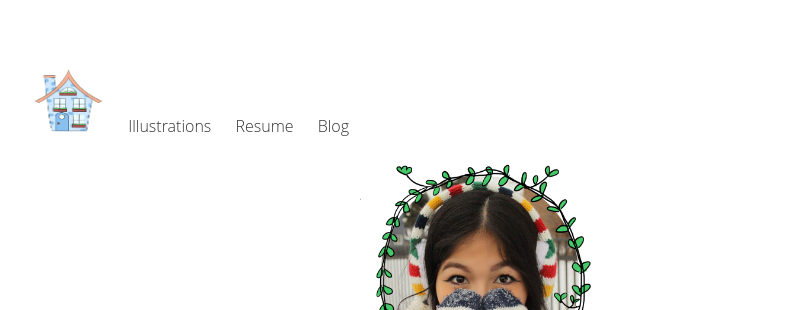
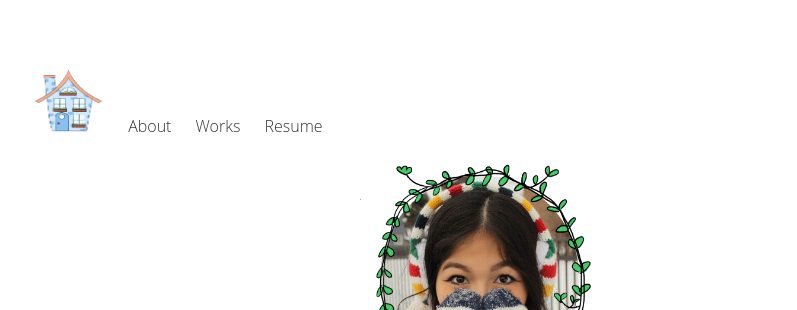
Before and after one commit to sarahoss/sarahoss.github.io, a Jekyll site: the page built from index.html, in a window 1280 px wide. Shown: the top 310 px of the page, without its empty margins (160-957 px from the left). Built offline with Jekyll 4.4.1, drawn with Linux system fonts in a browser that asks for light colours.

Commit message:
Update default.html

```diff
--- a/_layouts/default.html
+++ b/_layouts/default.html
@@ -10,9 +10,9 @@
 			<nav>
 	    		<ul>
 	        		<li><a href="/"><img id="homehouse" img class="img-responsive" src="/src/minihousenosmoke.png" onmouseover="this.src='/src/minihouse.png'" onmouseout="this.src='/src/minihousenosmoke.png'" height="72" width="72"/></a></li>
-		        	<li><a href="/illustrations">Illustrations</a></li>
+				<li><a href="/about">About</a></li>
+				<li><a href="/works">Works</a></li>
 	        		<li><a href="/src/Sara_Hosseini_Resume.pdf">Resume</a></li>
-	        		<li><a href="/blog">Blog</a></li>
 	    		</ul>
 			</nav>
 			<div class="container">
```
